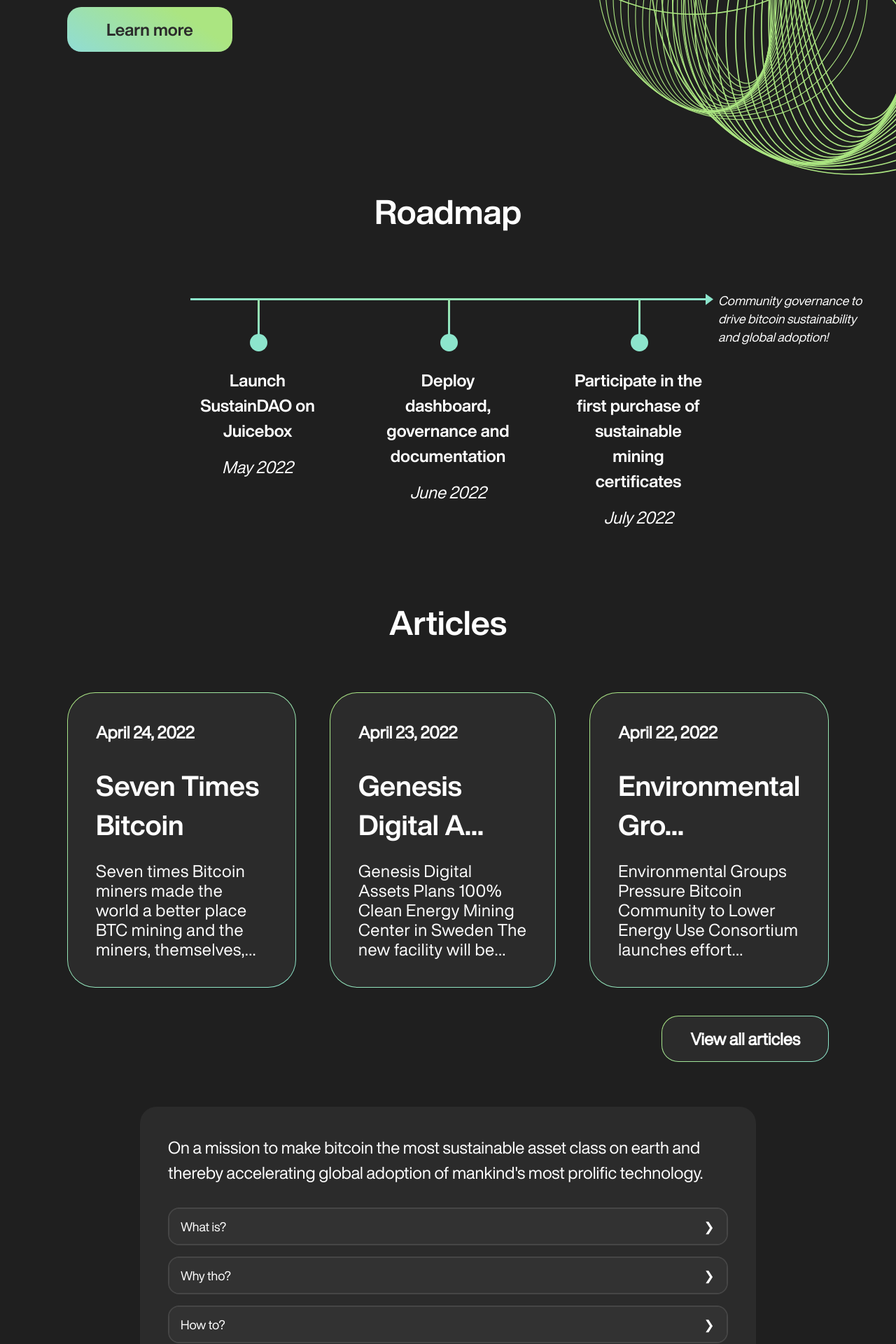
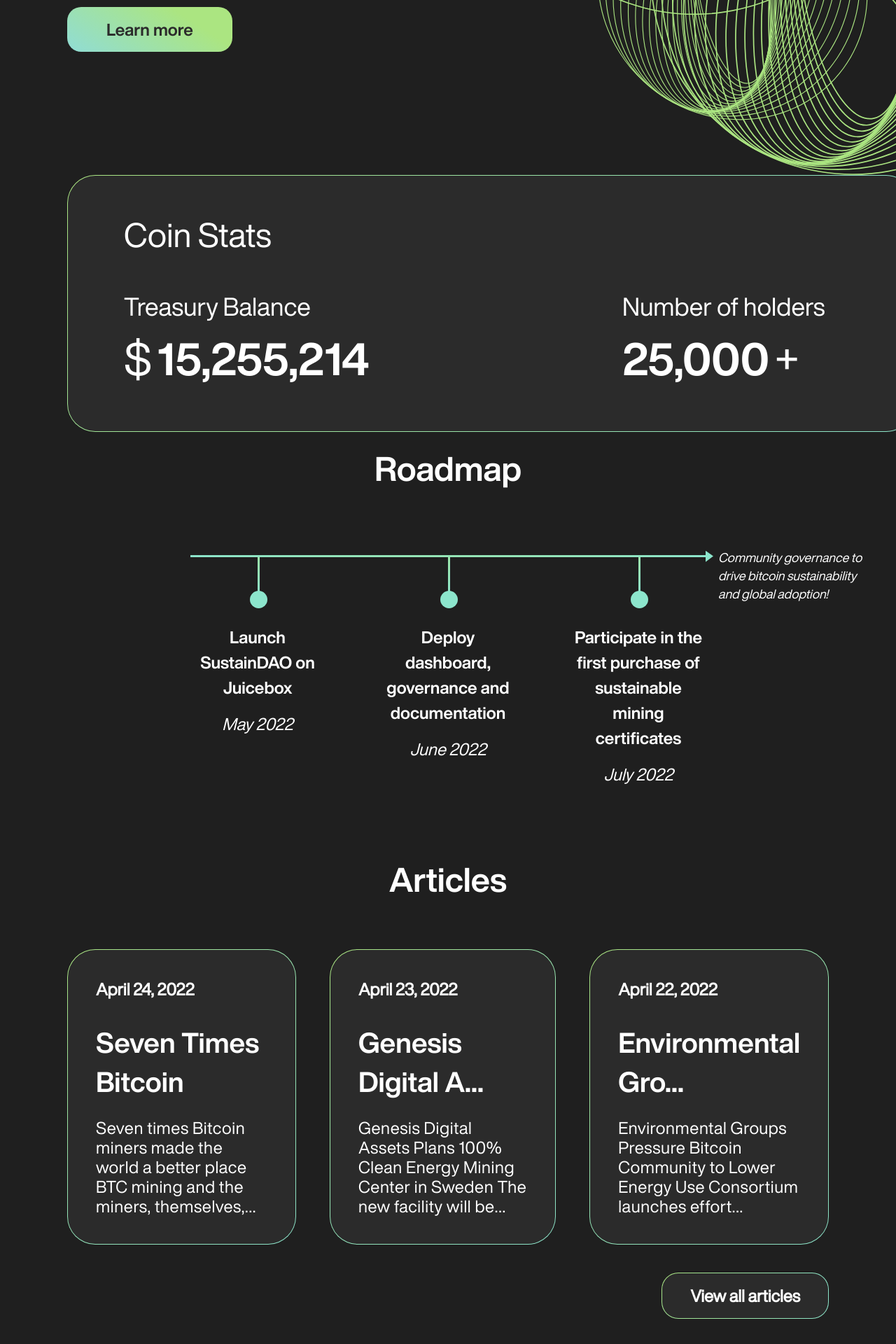
Before and after one commit to SustainDAO/landing, a Jekyll site: the page built from index.html, in a window 1280 px wide. Shown: the part 720-2640 px from the top of the page at 70% size. Built offline with Jekyll 4.4.1, drawn with Linux system fonts in a browser that asks for light colours.

Commit message:
countup animation

```diff
--- a/_layouts/article.html
+++ b/_layouts/article.html
@@ -48,7 +48,7 @@
             {% assign posts = site.posts | sample: n %}
             {% for post in posts limit:3 %}
             {% unless post.url == page.url %}
-                <div class="post-content max-h-64 flex items-center justify-start desktop:justify-center w-full desktop:w-1/3">
+                <div class="post-content max-h-64 flex justify-start desktop:justify-center w-full desktop:w-1/3">
                     <a href="{{post.url}}">
                         <div class="p-6 desktop:p-10 text-white">
                             <p
--- a/_sass/layout/default.scss
+++ b/_sass/layout/default.scss
@@ -1,3 +1,18 @@
+@import "../mixins/gradient-border.scss";
+
+@-webkit-keyframes rotating {
+  from {
+    -webkit-transform: rotate(0deg);
+    -o-transform: rotate(0deg);
+    transform: rotate(0deg);
+  }
+  to {
+    -webkit-transform: rotate(-360deg);
+    -o-transform: rotate(-360deg);
+    transform: rotate(-360deg);
+  }
+}
+
 #learn-more {
   background: linear-gradient(213.12deg, #abe581 26.52%, #8cdbe2 111.08%);
 }
@@ -101,3 +116,16 @@
     }
   }
 }
+
+
+.coin-stats{
+  .content{
+    border-radius: 40px;
+    @include graidentBorder(#2b2b2b);
+  }
+  .btc-animation{
+    img{
+      // animation: rotating 2.5s linear infinite;
+    }
+  }
+}
--- a/_sass/layout/post.scss
+++ b/_sass/layout/post.scss
@@ -88,8 +88,9 @@
     }
     img {
       width: 100%;
-      height: 100%;
-      object-fit: contain;
+      max-height: 35rem;
+      object-fit: cover;
+      object-position: center;
     }
     p {
       font-weight: 400;
--- a/assets/css/style.css
+++ b/assets/css/style.css
@@ -605,6 +605,33 @@ Ensure the default browser behavior of the `hidden` attribute.
 .w-16 {
   width: 4rem;
 }
+.w-2\/5 {
+  width: 40%;
+}
+.w-3 {
+  width: 0.75rem;
+}
+.w-3\/5 {
+  width: 60%;
+}
+.w-1\/2 {
+  width: 50%;
+}
+.min-w-98 {
+  min-width: 24.5rem;
+}
+.min-w-51 {
+  min-width: 13.75rem;
+}
+.min-w-64 {
+  min-width: 16rem;
+}
+.min-w-full {
+  min-width: 100%;
+}
+.min-w-84 {
+  min-width: 21rem;
+}
 .max-w-xs {
   max-width: 20rem;
 }
@@ -650,6 +677,12 @@ Ensure the default browser behavior of the `hidden` attribute.
 .justify-between {
   justify-content: space-between;
 }
+.justify-around {
+  justify-content: space-around;
+}
+.justify-evenly {
+  justify-content: space-evenly;
+}
 .gap-12 {
   gap: 3rem;
 }
@@ -664,6 +697,24 @@ Ensure the default browser behavior of the `hidden` attribute.
 }
 .gap-10 {
   gap: 2.5rem;
+}
+.gap-28 {
+  gap: 7rem;
+}
+.gap-40 {
+  gap: 10rem;
+}
+.gap-48 {
+  gap: 12rem;
+}
+.gap-64 {
+  gap: 16rem;
+}
+.gap-72 {
+  gap: 18rem;
+}
+.gap-80 {
+  gap: 20rem;
 }
 .overflow-hidden {
   overflow: hidden;
@@ -758,6 +809,38 @@ Ensure the default browser behavior of the `hidden` attribute.
   padding-left: 1rem;
   padding-right: 1rem;
 }
+.px-20 {
+  padding-left: 5rem;
+  padding-right: 5rem;
+}
+.px-28 {
+  padding-left: 7rem;
+  padding-right: 7rem;
+}
+.px-24 {
+  padding-left: 6rem;
+  padding-right: 6rem;
+}
+.px-2 {
+  padding-left: 0.5rem;
+  padding-right: 0.5rem;
+}
+.px-3 {
+  padding-left: 0.75rem;
+  padding-right: 0.75rem;
+}
+.px-32 {
+  padding-left: 8rem;
+  padding-right: 8rem;
+}
+.py-14 {
+  padding-top: 3.5rem;
+  padding-bottom: 3.5rem;
+}
+.px-14 {
+  padding-left: 3.5rem;
+  padding-right: 3.5rem;
+}
 .pl-20 {
   padding-left: 5rem;
 }
@@ -812,6 +895,9 @@ Ensure the default browser behavior of the `hidden` attribute.
 .text-4\.5xl {
   font-size: 2.5rem;
 }
+.text-3xl {
+  font-size: 1.875rem;
+}
 .font-bold {
   font-weight: 700;
 }
@@ -850,6 +936,12 @@ Ensure the default browser behavior of the `hidden` attribute.
 }
 .leading-11 {
   line-height: 3rem;
+}
+.leading-\[\] {
+  line-height: ;
+}
+.leading-\[53px\] {
+  line-height: 53px;
 }
 .tracking-\[-0\.015em\] {
   letter-spacing: -0.015em;
--- a/assets/js/index.js
+++ b/assets/js/index.js
@@ -1,27 +1,27 @@
-document.addEventListener('DOMContentLoaded', () => {
+document.addEventListener("DOMContentLoaded", () => {
   const getMobileOS = () => {
-    const ua = navigator.userAgent
+    const ua = navigator.userAgent;
     if (/android/i.test(ua)) {
-      return "Android"
+      return "Android";
     }
-    if(/iPhone/.test(ua)){
-      return "Iphone"
+    if (/iPhone/.test(ua)) {
+      return "Iphone";
+    } else if (
+      /iPad|iPod/.test(ua) ||
+      (navigator.platform === "MacIntel" && navigator.maxTouchPoints > 1)
+    ) {
+      return "iOS";
     }
-    else if (/iPad|iPod/.test(ua) || (navigator.platform === 'MacIntel' && navigator.maxTouchPoints > 1)){
-      return "iOS"
-    }
-    return "Other"
-  }
-
+    return "Other";
+  };
 
   let button = document.querySelector("#learn-more");
-  let os = getMobileOS()
-  if(button){
+  let os = getMobileOS();
+  if (button) {
     button.onclick = () => {
-      doScrolling("#main", os === 'Iphone' ? 300 : os === "iOS" ? 1000 : 50);
+      doScrolling("#main", os === "Iphone" ? 300 : os === "iOS" ? 1000 : 50);
     };
   }
-
 
   function getElementY(query) {
     return (
@@ -57,26 +57,79 @@ document.addEventListener('DOMContentLoaded', () => {
   }
   let question = document.querySelectorAll(".question");
 
-  question.forEach(question => {
-    question.addEventListener("click", event => {
+  question.forEach((question) => {
+    question.addEventListener("click", (event) => {
       const active = document.querySelector(".question.active");
-      if(active && active !== question ) {
+      if (active && active !== question) {
         active.classList.toggle("active");
         active.nextElementSibling.style.maxHeight = 0;
       }
       question.classList.toggle("active");
       const answer = question.nextElementSibling;
-      if(question.classList.contains("active")){
+      if (question.classList.contains("active")) {
         answer.style.maxHeight = answer.scrollHeight + "px";
       } else {
         answer.style.maxHeight = 0;
       }
-    })
-  })
-  let articleBtn =  document.querySelector('.article-btn')
-  if(articleBtn){
+    });
+  });
+  let articleBtn = document.querySelector(".article-btn");
+  if (articleBtn) {
     articleBtn.onclick = () => {
-       window.location.href = '/articles';
-     }
+      window.location.href = "/articles";
+    };
   }
-})
+
+  function countUp() {
+    const animationDuration = 3000;
+
+    const frameDuration = 1000 / 60;
+
+    const totalFrames = Math.round(animationDuration / frameDuration);
+
+    const easeOutQuad = (t) => t * (2 - t);
+
+      const animateCountUp = (el) => {
+      let frame = 0;
+      const countTo = el.dataset.count;
+
+      const counter = setInterval(() => {
+        frame++;
+
+        const progress = easeOutQuad(frame / totalFrames);
+
+        const currentCount = addCommas(Math.round(countTo * progress));
+
+        if (parseInt(el.innerHTML, 10) !== currentCount) {
+          el.innerHTML = currentCount;
+        }
+
+        if (frame === totalFrames) {
+          clearInterval(counter);
+        }
+      }, frameDuration);
+    };
+
+    const countupEls = document.querySelectorAll(".timer");
+    countupEls.forEach(animateCountUp);
+
+    countUp = function(){};
+  }
+  function addCommas(nStr){
+    return nStr.toString().replace(/(\d)(?=(\d\d\d)+(?!\d))/g, "$1,");
+  }
+
+  function checkVisible(elm) {
+    var rect = elm.getBoundingClientRect();
+    var viewHeight = Math.max(
+      document.documentElement.clientHeight,
+      window.innerHeight
+    );
+    return !(rect.bottom < 0 || rect.top - viewHeight >= 0);
+  }
+  window.onscroll = () => {
+    if (checkVisible(document.querySelector(".coin-stats"))) {
+      countUp();
+    }
+  };
+});
--- a/index.html
+++ b/index.html
@@ -33,6 +33,35 @@ title: SustainDAO
         </object>
     </div>
 </section>
+<section class="coin-stats px-24 text-white">
+    <div class="w-full flex items-center gap-48">
+        <div class="content">
+            <div class="py-14 px-20">
+                <h3 class="text-5xl leading-12">Coin Stats</h3>
+                <div class="flex justify-between mt-12 gap-80">
+                    <div class="flex flex-col min-w-98">
+                        <h5 class="text-4xl leading-[53px]">Treasury Balance</h5>
+                        <div class="flex items-center gap-2 text-6xl font-display-bold">
+                            <span>$</span>
+                            <h2 data-count="15255214" class="timer font-display-bold">15,255,214</h2>
+                        </div>
+                    </div>
+                    <div class="flex flex-col min-w-84">
+                        <h5 class="text-4xl leading-[53px]">Number of holders </h5>
+                        <div class="flex items-center gap-2 text-6xl font-display-bold">
+                            <h2 data-count="25000" class="timer font-display-bold">25,000</h2>
+                            <span>+</span>
+                        </div>
+
+                    </div>
+                </div>
+            </div>
+        </div>
+        <div class="btc-animation">
+            <img src="/assets/images/bitcoin.svg" />
+        </div>
+    </div>
+</section>
 <section class="relative text-white pb-20 desktop:pb-0 bg-black-main tablet:bg-transparent" id="roadmap">
     <h1
         class="text-4xl mb-12 pt-12 tablet:mb-24 tablet:pt-0 tablet:text-5xl font-bold font-display-bold text-center leading-12">
@@ -43,7 +72,9 @@ title: SustainDAO
             <li class="float-left w-5/6 desktop:w-1/3  relative pt-8">
                 <div
                     class="text-center max-w-xsm xsm:max-w-xs sm:max-w-xsl cursor-pointer mx-auto mt-16 hover:scale-110 pointer-events-none laptop:pointer-events-auto">
-                    <h3 class="font-bold font-display-bold text-center leading-7 laptop:leading-9 text-lg laptop:text-2xl mb-4">Launch
+                    <h3
+                        class="font-bold font-display-bold text-center leading-7 laptop:leading-9 text-lg laptop:text-2xl mb-4">
+                        Launch
                         SustainDAO on Juicebox</h3>
                     <i class="leading-7 laptop:leading-9 text-lg laptop:text-2xl">May 2022</i>
                 </div>
@@ -52,7 +83,9 @@ title: SustainDAO
             <li class="float-left w-5/6 desktop:w-1/3 relative pt-8">
                 <div
                     class="text-center max-w-xsm xsm:max-w-xs sm:max-w-xsl cursor-pointer mx-auto mt-16 hover:scale-110 pointer-events-none laptop:pointer-events-auto">
-                    <h3 class="font-bold font-display-bold text-center leading-7 laptop:leading-9 text-lg laptop:text-2xl mb-4">Deploy
+                    <h3
+                        class="font-bold font-display-bold text-center leading-7 laptop:leading-9 text-lg laptop:text-2xl mb-4">
+                        Deploy
                         dashboard, governance and
                         documentation</h3>
                     <i class="leading-7 laptop:leading-9 text-lg laptop:text-2xl">June 2022</i>
@@ -62,7 +95,8 @@ title: SustainDAO
             <li class="float-left w-5/6 desktop:w-1/3 relative pt-8">
                 <div
                     class="text-center max-w-xsm xsm:max-w-xs sm:max-w-xsl cursor-pointer mx-auto mt-16 hover:scale-110 pointer-events-none laptop:pointer-events-auto">
-                    <h3 class="font-bold font-display-bold text-center leading-7 laptop:leading-9 text-lg laptop:text-2xl mb-4">
+                    <h3
+                        class="font-bold font-display-bold text-center leading-7 laptop:leading-9 text-lg laptop:text-2xl mb-4">
                         Participate in the first purchase of sustainable mining certificates
                     </h3>
                     <i class="leading-7 laptop:leading-9 text-lg laptop:text-2xl">July 2022</i>
@@ -73,19 +107,6 @@ title: SustainDAO
         </ol>
     </div>
 </section>
-<!-- <section class="stats">
-    <h3>stats</h3>
-</section>
-<section class="articles">
-    <h3>articles</h3>
-</section>
-<section class="hash">
-    <h3>sustainable hash</h3>
-</section>
-<section class="latest-tweets">
-    <h3>Latest tweets</h3>
-</section> -->
-
 <section class="articles">
     <h3 class="text-center text-white text-4xl tablet:text-5xl font-display-bold">Articles</h3>
     <div class="flex justify-center px-5 tablet:px-10 desktop:px-24 py-16 flex-col">
@@ -97,7 +118,8 @@ title: SustainDAO
                         <p
                             class="text-sm font-semibold leading-5 tablet:text-base desktop:text-2xl tablet:leading-8 mb-4 tablet:mb-0 desktop:mb-8">
                             {{post.date | date: "%B %e, %Y"}}</p>
-                        <h1 class="text-2xl font-bold font-display-bold leading-9 tablet:text-4xl desktop:text-4.5xl tablet:leading-12">
+                        <h1
+                            class="text-2xl font-bold font-display-bold leading-9 tablet:text-4xl desktop:text-4.5xl tablet:leading-12">
                             {{ post.title | strip_html |
                             truncate: 20 }}</h1>
                         <article
```
Also changed, not shown: assets/images/bitcoin.svg (added).
